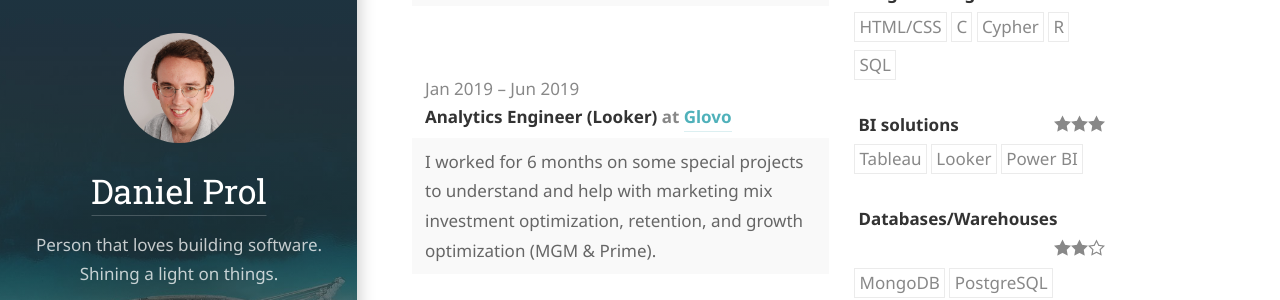
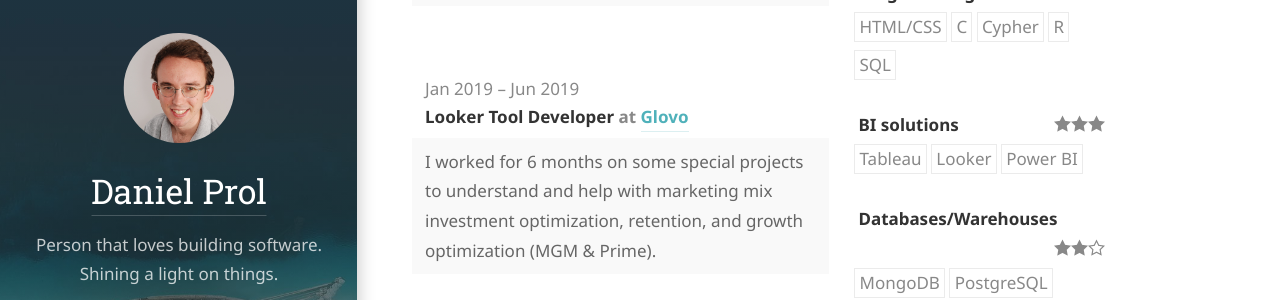
Before and after one commit to dprol/dprol.github.io, a Jekyll site: the page built from resume.md, in a window 1280 px wide and 900 px high, scrolled down 735 px. Shown: the part 155-455 px from the top of the window. Built offline with Jekyll 4.4.1, drawn with Linux system fonts in a browser that asks for light colours; some web fonts are replaced.

Commit message:
Update resume.yml

```diff
--- a/_data/resume.yml
+++ b/_data/resume.yml
@@ -35,7 +35,7 @@ work:
     summary: >
       Responsible for technical support of sales & marketing business solutions, providing technical training of sales and marketing people, and new product solutions. Key role in building IESE's Marketing Automation Platform.
   - company: "Glovo"
-    position: "Analytics Engineer (Looker)"
+    position: "Looker Tool Developer"
     website: "https://glovoapp.com/"
     startDate: "2019-01-01"
     endDate: "2019-06-01"
```
